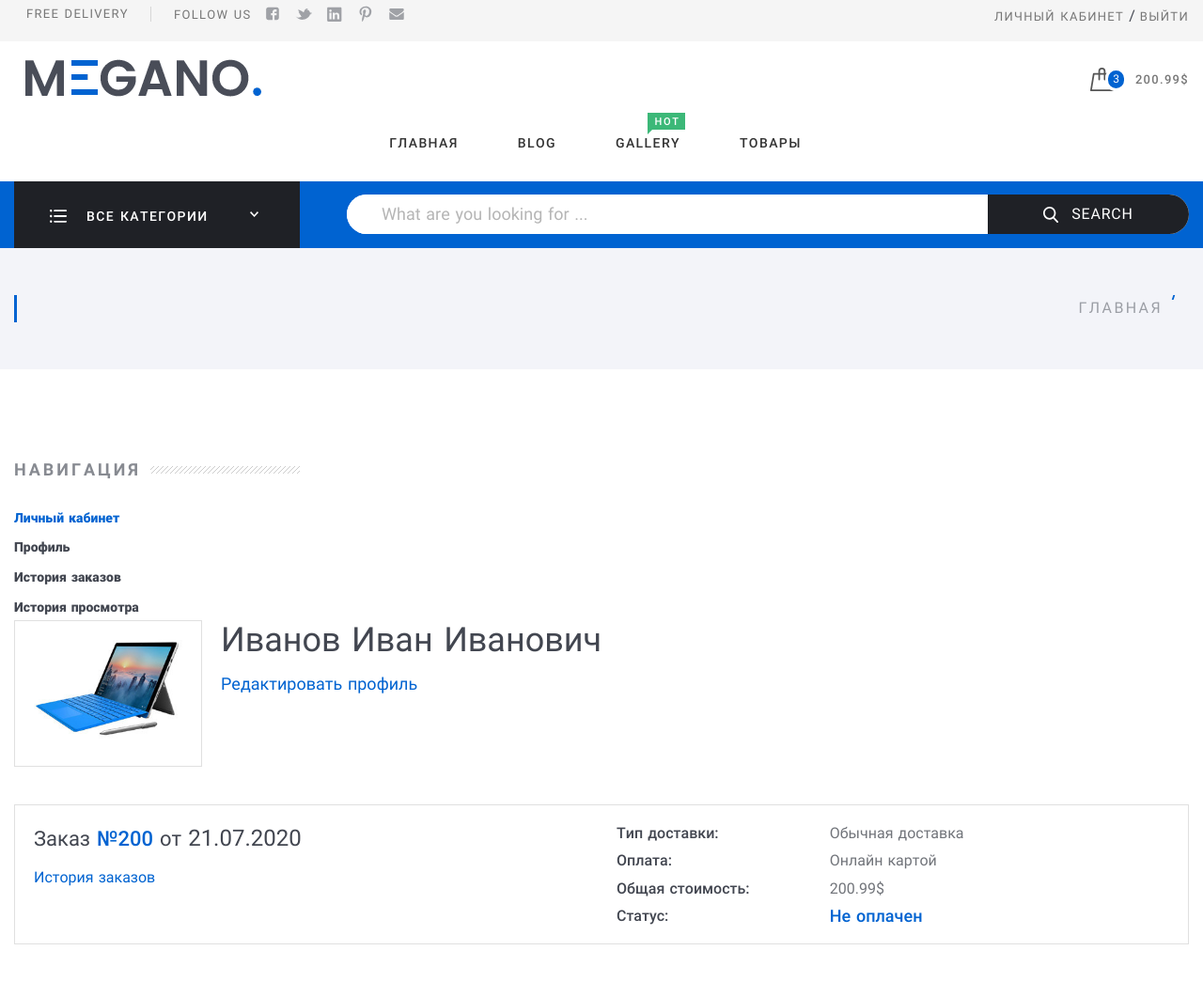
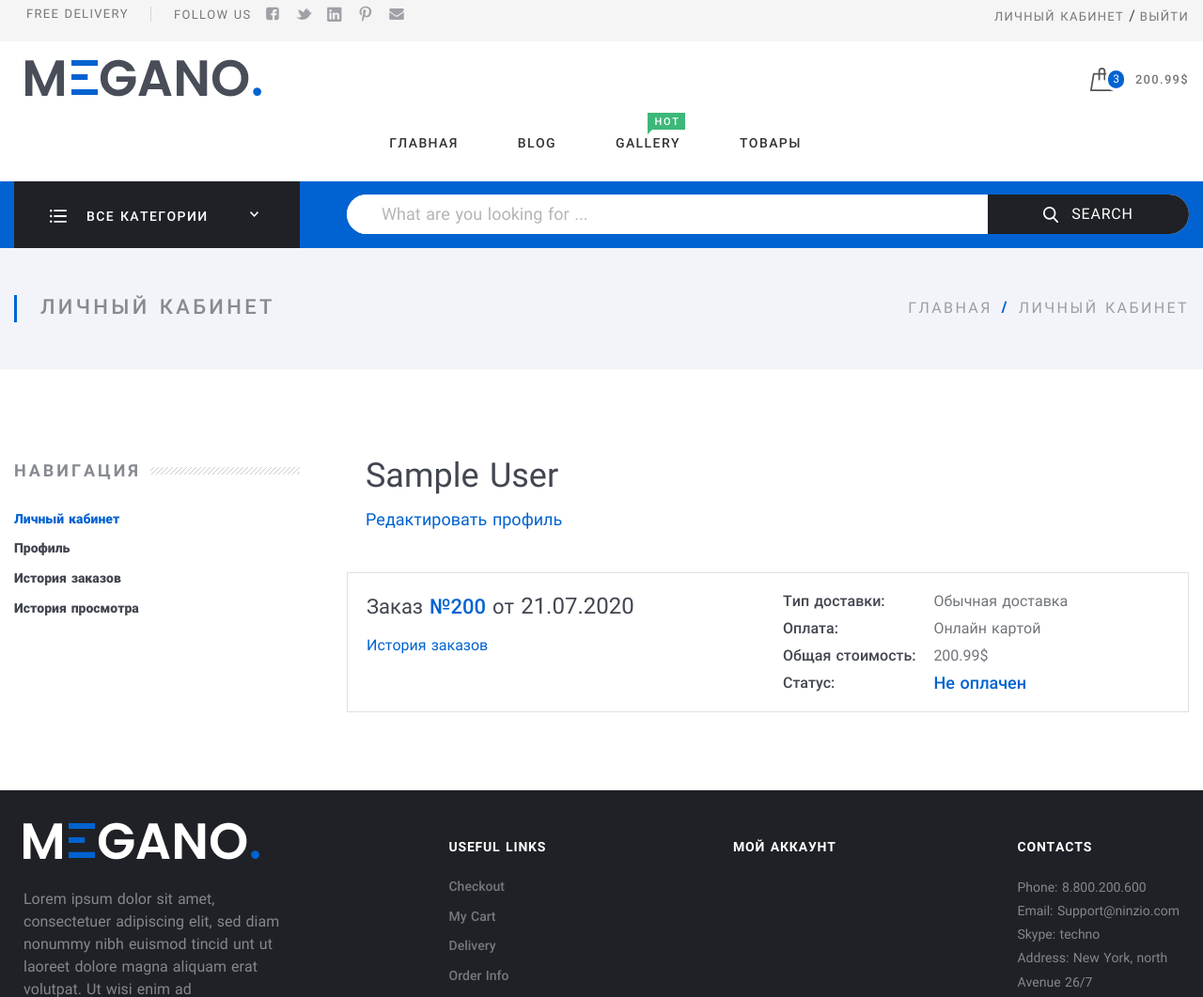
Before and after one commit to Molecula80/megano, a Django app: page /app_users/accounts/1/ in a window 1280 px wide. Shown: the top 1061 px of the page at 94% size. Run offline with Django 3.2, Linux system fonts and the light colour scheme; the visitor is signed in with stand-in values (Sample User, id 1); data comes from the database, SQL or seed files in the repository; data that the repository does not hold is empty; some libraries are stand-ins or nearby versions.

Commit message:
add avatar and full_name to account detail

```diff
--- a/online_store/app_users/templates/app_users/account_detail.html
+++ b/online_store/app_users/templates/app_users/account_detail.html
@@ -7,15 +7,17 @@
 </head>
 <body>
   {% block account_content %}
-    <div class="Section-content">
     <div class="Account">
       <div class="Account-group">
         <div class="Account-column">
-            <div class="Account-avatar"><img src="assets/img/content/home/card.jpg" alt="card.jpg"/>
+          {% if user.avatar %}
+            <div style="Account-avatar">
+              <img src="{{ user.avatar.url }}" alt="card.jpg" style="max-width: 200px; max-height: 200px;"/>
             </div>
+          {% endif %}
         </div>
         <div class="Account-column">
-            <div class="Account-name">Иванов Иван Иванович
+          <div class="Account-name">{{ user.full_name }}
           </div><a class="Account-editLink" href="profile.html">Редактировать профиль</a>
         </div>
       </div>
@@ -60,7 +62,6 @@
         </div>
       </div>
     </div>
-    </div>
   {% endblock %}
 </body>
 </html>
--- /dev/null
+++ b/online_store/app_users/templates/app_users/js/tel_inputmask.js
@@ -0,0 +1,3 @@
+$(document).ready(function(){
+  $("#phone").inputmask("+7(999)999-99-99");
+});
--- a/online_store/app_users/templates/navigation.html
+++ b/online_store/app_users/templates/navigation.html
@@ -7,6 +7,7 @@
 </head>
 <body>
 {% block mb_content %}
+  <div class="Section Section_column Section_columnLeft">
     <div class="wrap">
       <div class="Section-column">
         <div class="Section-columnSection">
@@ -17,7 +18,8 @@
           <div class="Section-columnContent">
             <div class="NavigateProfile">
               <ul class="menu menu_vt">
-              <li class="menu-item_ACTIVE menu-item"><a class="menu-link" href="account.html">Личный кабинет</a>
+                <li class="{% if section == 'account' %}menu-item_ACTIVE{% endif %} menu-item">
+                  <a class="menu-link" href="{% url 'account_detail' request.user.id %}">Личный кабинет</a>
                 </li>
                 <li class="menu-item"><a class="menu-link" href="profile.html">Профиль</a>
                 </li>
@@ -30,7 +32,10 @@
           </div>
         </div>
       </div>
+      <div class="Section-content">
         {% block account_content %}{% endblock %}
+      </div>
+    </div>
   </div>
 {% endblock %}
 </body>
--- a/online_store/app_users/views.py
+++ b/online_store/app_users/views.py
@@ -18,7 +18,10 @@
     context_object_name = 'user'
 
     def get_context_data(self, **kwargs):
-        pass
+        context = super().get_context_data(**kwargs)
+        context['page_title'] = 'Личный кабинет'
+        context['section'] = 'account'
+        return context
 
 
 def register_view(request):
```
Also changed, not shown: online_store/app_users/fields.py (added, +14 -0 lines), online_store/app_users/widgets.py (added, +21 -0 lines). Lines whose indentation alone changed are shown as unchanged.
